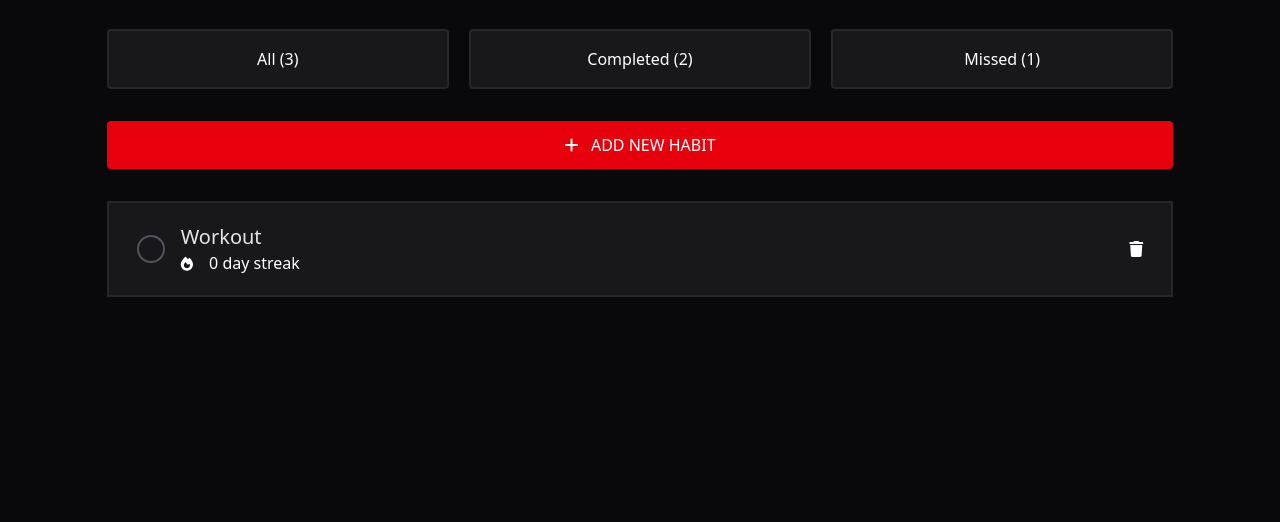
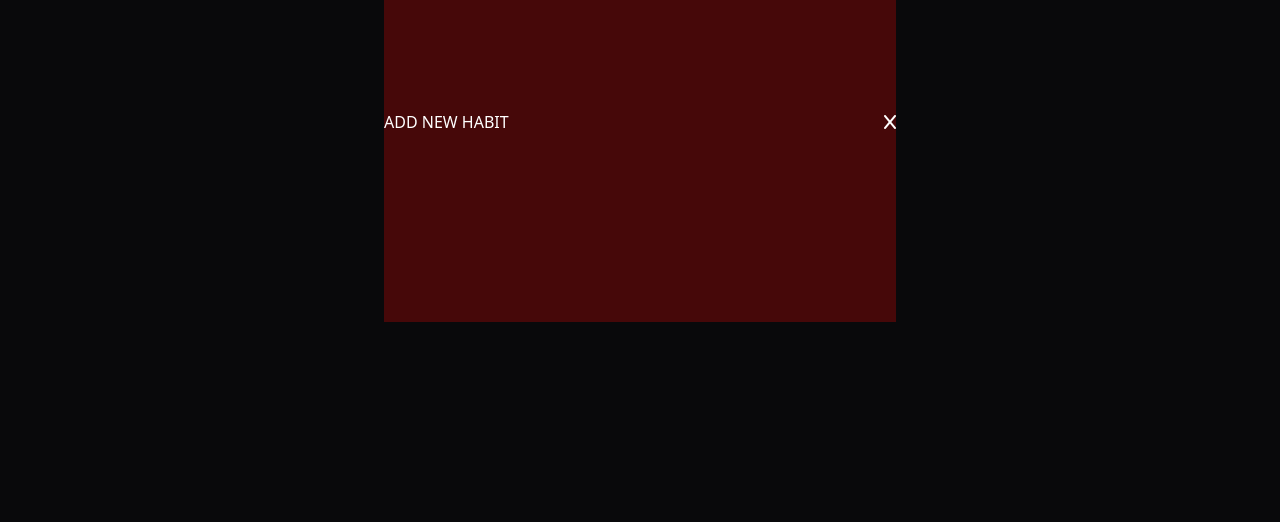
Before and after one commit to kiyamehr/Goggins-Habit-Tracker, a website built with Vite: page index.html in a window 1280 px wide. Shown: the part 278-800 px from the top of the page. Built offline with nearby package versions, Linux system fonts and the light colour scheme.

Commit message:
redid li item and added modal elements for add task

```diff
--- a/index.html
+++ b/index.html
@@ -13,7 +13,7 @@
       href="https://cdnjs.cloudflare.com/ajax/libs/font-awesome/6.4.0/css/all.min.css"
     />
   </head>
-  <body class="font-sans w-screen h-screen bg-zinc-950 text-white">
+  <body class="relative font-sans w-screen h-screen bg-zinc-950 text-white">
     <header
       class="border-b-3 border-[#e7000b] bg-linear-to-r from-[#82181a] to-blue-[#09090b] text-center py-6"
     >
@@ -93,29 +93,64 @@
        <!-- Habits  -->
         <section id="habits" class="w-full">
           <ul id="habits-ul">
-            <li class="relative flex items-center py-5 px-7 bg-[#18181b] border-[#27272a] border-2 ">
-              <!-- button  -->
+            <li class="relative flex items-center gap-4 py-5 px-7 bg-[#18181b] border-2 border-[#27272a]">
 
-              <button class="w-7 h-7 rounded-full border-2 border-[#52525c] hover:scale-120 transition duration-300 cursor-pointer"> <!-- <i class="fa fa-check"></i> --> </button>
+              <!-- Check button -->
+              <button
+                type="button"
+                aria-label="Mark habit as done"
+                class="w-7 h-7 shrink-0 rounded-full border-2 border-[#52525c] transition duration-300 hover:scale-110 cursor-pointer">
+              </button>
 
-              <div class="ml-4">
-                <p class="text-bold text-xl text-neutral-200">Workout</p>
+              <!-- Content -->
+              <div class="flex-1">
+                <p class="text-xl font-bold text-neutral-200">Workout</p>
 
-                <!-- shows day streak and a hidden total that appears after checking the box -->
-                <div class="inline-block">
-                  <i class="fa fa-fire text-sm mr-3 "></i>
-                  <p class="inline-block"> <span>0</span> day streak </p>
-                  <span class="ml-4 text-stone-500 hidden">• 1 total</span>
+                <div class="flex items-center text-sm text-neutral-300">
+                  <i class="fa fa-fire mr-2"></i>
+
+                  <span>
+                    <span class="streak-count">0</span> day streak
+                  </span>
+
+                  <span class="ml-4 text-stone-500 hidden total-count">
+                    • 1 total
+                  </span>
                 </div>
               </div>
 
-              <i class="fa fa-trash absolute right-0 pr-7 hover:text-red-700 transition duration-300 cursor-pointer"></i>
+              <!-- Delete -->
+              <button
+                type="button"
+                aria-label="Delete habit"
+                class="absolute right-7 text-neutral-400 transition duration-300 hover:text-red-700 cursor-pointer">
+                <i class="fa fa-trash"></i>
+              </button>
 
             </li>
+
           </ul>
         </section>
 
+
+
+      </main>
+
+      <!-- add habit modal -->
+
+      <!-- overlay -->
+      <div id="overlay" class="absolute top-0 w-screen h-screen bg-[#09090b] z-5"></div>
+
+      <!-- add habit box -->
+      <div id="add-task-box" class="flex items-center justify-center z-10 top-0 absolute w-screen h-screen">
+
+        <section class="flex items-center bg-red-950 min-w-2/5 min-h-1/2 ">
+          <h1>ADD NEW HABIT</h1>
+          <i class="fa fa-x ml-auto"></i>
+        </section>
+
+      </div>
+
       <script src="src/main.js"></script>
-    </main>
   </body>
 </html>
```
